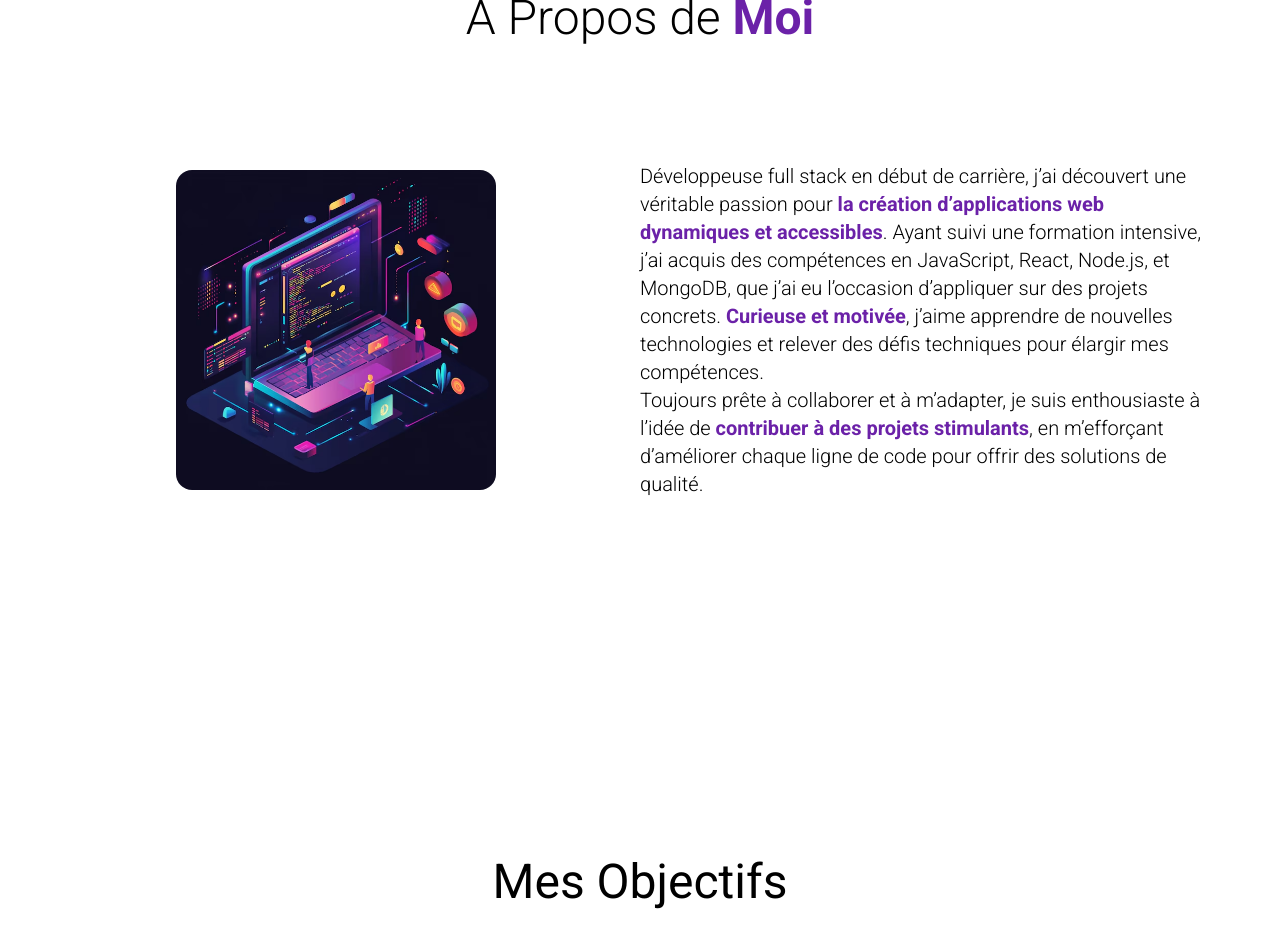
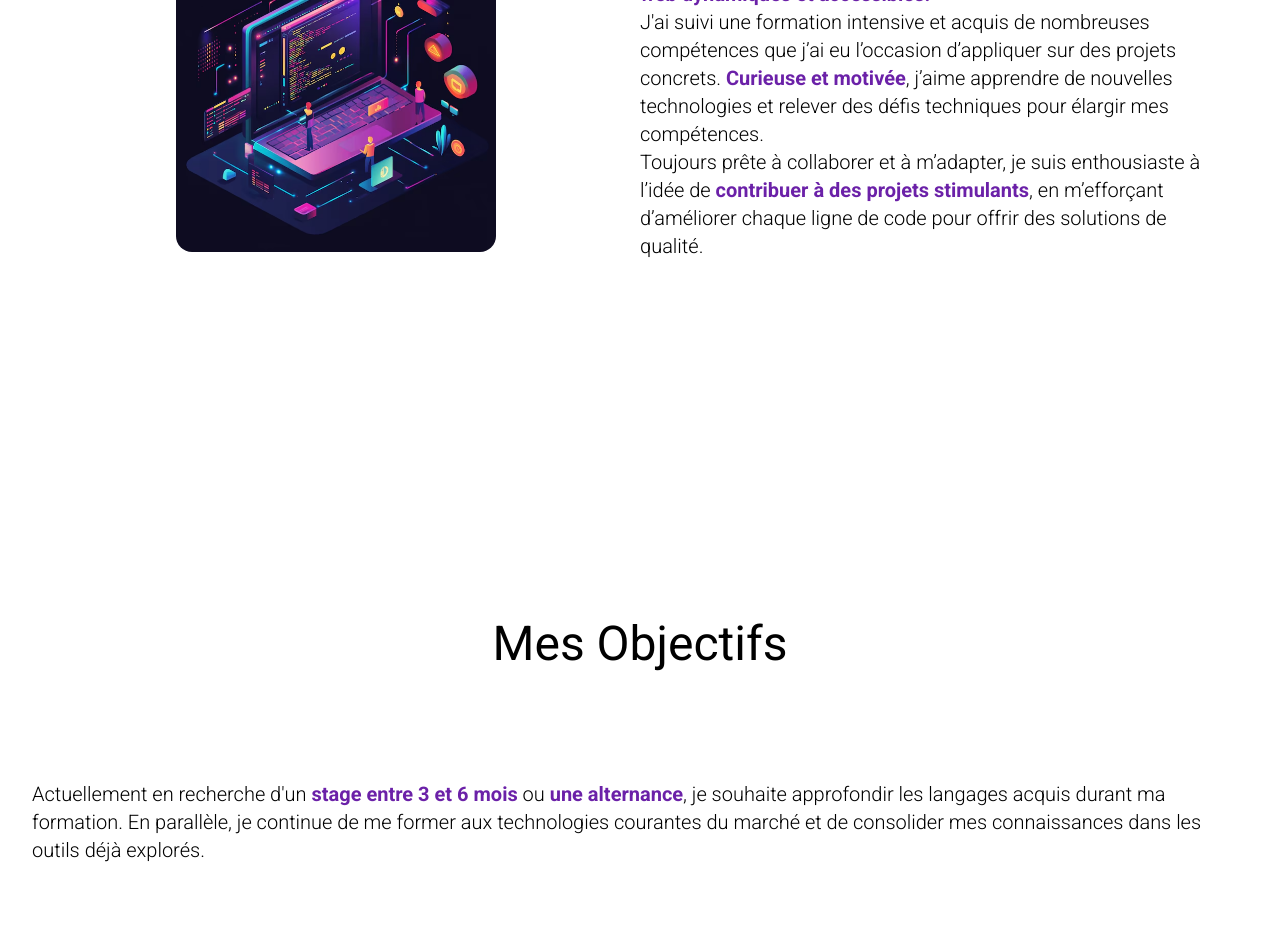
Before and after one commit to luciehelias/react-portfolio, a React (Vite) app: page / in a window 1280 px wide. Shown: the part 1040-1971 px from the top of the page. Built offline with nearby package versions, Linux system fonts and the light colour scheme.

Commit message:
update text

```diff
--- a/src/App.jsx
+++ b/src/App.jsx
@@ -1,13 +1,13 @@
 import About from "./assets/components/About";
+import Contact from "./assets/components/Contact";
 import Experience from "./assets/components/Experience";
+import Footer from "./assets/components/Footer";
+import Header from "./assets/components/Header";
 import Hero from "./assets/components/Hero";
-import Header from "./assets/components/Header";
+import Pride from "./assets/components/Pride";
+import Projects from "./assets/components/Projects";
+import Objective from "./assets/components/Objective";
 import Technologies from "./assets/components/Technologies";
-import Projects from "./assets/components/Projects";
-import Pride from "./assets/components/Pride";
-import Contact from "./assets/components/Contact";
-import Future from "./assets/components/Future";
-import Footer from "./assets/components/Footer";
 
 const App = () => {
   return (
@@ -16,13 +16,12 @@ const App = () => {
       <div className="top-0 -z-10 size-full bg-white fixed ">
         <div className="absolute bottom-auto left-auto right-0 top-0 size-[500px] translate-x-[-30%] translate-y-[20%] rounded-full bg-[rgba(173,109,244,0.5)] opacity-50 blur-[80px]" />
       </div>
-
       {/* fin du background */}
       <Header />
       <div className="container mx-auto px-8">
         <Hero />
         <About />
-        <Future />
+        <Objective />
         <Technologies />
         <Projects />
         <Experience />
--- a/src/assets/components/About.jsx
+++ b/src/assets/components/About.jsx
@@ -4,8 +4,8 @@ import { motion } from "framer-motion";
 
 const About = () => {
   return (
-    <div id="about" className="pt-20 pb-4">
-      <h1 className="my-20 text-center text-5xl font-light">
+    <div id="about" className="lg:pt-20 pt-10 pb-4">
+      <h1 className="my-8 lg:my-20 text-center text-2xl lg:text-5xl font-light">
         A Propos de <span className=" text-purple-800 font-semibold">Moi</span>
       </h1>
       <div className="flex flex-wrap items-center">
@@ -27,16 +27,17 @@ const About = () => {
               whileInView={{ opacity: 1, x: 0 }}
               initial={{ opacity: 0, x: 100 }}
               transition={{ duration: 1.5 }}
-              className="my-4 max-w-xl py-6 font-light whitespace-pre-line text-xl"
+              className="my-4 max-w-xl py-6 font-light whitespace-pre-line text-l lg:text-xl"
             >
-              Développeuse full stack en début de carrière, j’ai découvert une
-              véritable passion pour{" "}
+              Développeuse full stack en début de parcours professionnel, j’ai
+              découvert une véritable passion pour{" "}
               <span className="font-bold text-purple-800">
-                la création d’applications web dynamiques et accessibles
+                la création d’applications web dynamiques et accessibles.
               </span>
-              . Ayant suivi une formation intensive, j’ai acquis des compétences
-              en JavaScript, React, Node.js, et MongoDB, que j’ai eu l’occasion
-              d’appliquer sur des projets concrets.{" "}
+              <br />
+              J'ai suivi une formation intensive et acquis de nombreuses
+              compétences que j’ai eu l’occasion d’appliquer sur des projets
+              concrets.{" "}
               <span className="font-bold text-purple-800">
                 Curieuse et motivée
               </span>
--- a/src/assets/components/Contact.jsx
+++ b/src/assets/components/Contact.jsx
@@ -45,7 +45,7 @@ const Contact = () => {
         whileInView={{ opacity: 1, x: 0 }}
         initial={{ opacity: 0, x: -100 }}
         transition={{ duration: 1.5 }}
-        className="my-10 text-center text-5xl"
+        className="my-10 text-center text-2xl lg:text-5xl"
       >
         Contactez-moi
       </motion.h1>
--- a/src/assets/components/Experience.jsx
+++ b/src/assets/components/Experience.jsx
@@ -4,12 +4,12 @@ import { motion } from "framer-motion";
 
 const Experience = () => {
   return (
-    <div id="experiences" className="pt-20 pb-4">
+    <div id="experiences" className="lg:pt-20 pt-10 lg:pb-4">
       <motion.h1
         whileInView={{ opacity: 1, x: 0 }}
         initial={{ opacity: 0, x: -100 }}
         transition={{ duration: 1.5 }}
-        className="my-20 text-center text-5xl"
+        className="my-20 text-center text-2xl lg:text-5xl"
       >
         Mon parcours
       </motion.h1>
@@ -17,7 +17,7 @@ const Experience = () => {
         {EXPERIENCES.map((experience, index) => (
           <div
             key={index}
-            className="mb-8 flex flex-wrap lg:justify-center pb-4"
+            className="lg:mb-8 mb-4 flex flex-wrap lg:justify-center pb-4"
           >
             <motion.div
               whileInView={{ opacity: 1, x: 0 }}
@@ -51,7 +51,7 @@ const Experience = () => {
                 </h2>
               </div>
 
-              <p className="mb-4 text-neutral-500 lg:text-base">
+              <p className="mb-4 text-neutral-500 text-sm lg:text-base">
                 {experience.description}
               </p>
               <div className="flex flex-wrap gap-2">
--- a/src/assets/components/Future.jsx
+++ b/src/assets/components/Objective.jsx
@@ -1,14 +1,14 @@
 import { motion } from "framer-motion";
 
-const Future = () => {
+const Objective = () => {
   return (
-    <div id="future" className="pt-20 pb-4 lg:my-36">
+    <div id="future" className="lg:pt-20 pt-10 pb-4 lg:my-36">
       <div className="flex flex-col ">
         <motion.h1
           whileInView={{ opacity: 1, y: 0 }}
           initial={{ opacity: 0, y: -100 }}
           transition={{ duration: 1.5 }}
-          className="my-20 text-center text-5xl "
+          className="my-8 lg:my-20 text-center text-2xl lg:text-5xl"
         >
           Mes Objectifs
         </motion.h1>
@@ -16,23 +16,23 @@ const Future = () => {
           whileInView={{ opacity: 1, x: 0 }}
           initial={{ opacity: 0, x: 100 }}
           transition={{ duration: 1.4 }}
-          className="my-2 py-6 font-light whitespace-pre-line text-xl"
+          className="my-2 pb-4 lg:py-6 font-light whitespace-pre-line text-l lg:text-xl"
         >
-          Recherche active d'un{" "}
+          Actuellement en recherche d'un{" "}
           <span className="font-bold text-purple-800">
             stage entre 3 et 6 mois
           </span>{" "}
-          ou <span className="font-bold text-purple-800">une alternance</span>{" "}
-          afin de pouvoir continuer à me perfectionner dans les languages que
-          j'ai appris pendant ma formation. En parallèle, je continue à me
-          former aux autres languages les plus courants sur le marché et à me
-          tenir à jour des languages que j'ai commencé à apprendre.
+          ou <span className="font-bold text-purple-800">une alternance</span>,
+          je souhaite approfondir les langages acquis durant ma formation. En
+          parallèle, je continue de me former aux technologies courantes du
+          marché et de consolider mes connaissances dans les outils déjà
+          explorés.
         </motion.p>
         <motion.p
           whileInView={{ opacity: 1, x: 0 }}
           initial={{ opacity: 0, x: 100 }}
           transition={{ duration: 1.4 }}
-          className="my-2 py-6 font-light whitespace-pre-line  text-xl text-center"
+          className="lg:my-2 lg:py-6 font-light whitespace-pre-line text-l lg:text-xl text-center"
         >
           <span className="underline text-pink-600 font-bold">
             Le projet du moment
@@ -44,4 +44,4 @@ const Future = () => {
   );
 };
 
-export default Future;
+export default Objective;
--- a/src/assets/components/Pride.jsx
+++ b/src/assets/components/Pride.jsx
@@ -5,15 +5,15 @@ import dansLesSongesDeKaelia from "../images/dans-les-songes-de-kaelia.png";
 
 const Future = () => {
   return (
-    <div id="future" className="pt-20 pb-4 lg:my-36">
+    <div id="future" className="lg:pt-20 pt-10 pb-4 lg:my-36">
       <div className="flex flex-col ">
         <motion.h1
           whileInView={{ opacity: 1, y: 0 }}
           initial={{ opacity: 0, y: -100 }}
           transition={{ duration: 1.5 }}
-          className="my-20 text-center text-5xl "
+          className="my-8 lg:my-20 text-center text-2xl lg:text-5xl "
         >
-          Mes autres (superbes) fiertés personnelles
+          Mes autres fiertés personnelles
         </motion.h1>
         <div className="lg:flex gap-30">
           <div className="lg:w-1/2">
@@ -66,7 +66,7 @@ const Future = () => {
             </motion.p>
           </div>
           <motion.div
-            className="flex w-full lg:w-1/2 gap-20 lg:ml-4 lg:justify-center lg:items-center"
+            className="flex w-full lg:w-1/2 gap-6 lg:gap-20 lg:ml-4 lg:justify-center lg:items-center"
             whileInView={{ opacity: 1, x: 0 }}
             initial={{ opacity: 0, x: 100 }}
             transition={{ duration: 1 }}
--- a/src/assets/components/Technologies.jsx
+++ b/src/assets/components/Technologies.jsx
@@ -27,42 +27,58 @@ const iconVariants = (duration) => ({
 const Technologies = () => {
   const technologies = [
     {
-      icon: <RiJavascriptLine className="text-7xl text-yellow-400" />,
+      icon: (
+        <RiJavascriptLine className="text-5xl lg:text-7xl text-yellow-400" />
+      ),
       name: "JavaScript",
     },
-    { icon: <FaHtml5 className="text-7xl text-orange-500" />, name: "HTML5" },
-    { icon: <FaCss3Alt className="text-7xl text-sky-600" />, name: "CSS3" },
     {
-      icon: <SiTypescript className="text-7xl text-sky-600" />,
+      icon: <FaHtml5 className="text-5xl lg:text-7xl text-orange-500" />,
+      name: "HTML5",
+    },
+    {
+      icon: <FaCss3Alt className="text-5xl lg:text-7xl text-sky-600" />,
+      name: "CSS3",
+    },
+    {
+      icon: <SiTypescript className="text-5xl lg:text-7xl text-sky-600" />,
       name: "TypeScript",
     },
     {
-      icon: <SiTailwindcss className="text-7xl text-blue-400" />,
+      icon: <SiTailwindcss className="text-5xl lg:text-7xl text-blue-400" />,
       name: "Tailwind CSS",
     },
     {
-      icon: <RiReactjsLine className="text-7xl text-cyan-400" />,
+      icon: <RiReactjsLine className="text-5xl lg:text-7xl text-cyan-400" />,
       name: "React",
     },
     {
-      icon: <TbBrandReactNative className="text-7xl text-cyan-400" />,
+      icon: (
+        <TbBrandReactNative className="text-6xl lg:text-7xl text-cyan-400" />
+      ),
       name: "React Native",
     },
     {
-      icon: <SiMongodb className="text-7xl text-green-400" />,
+      icon: <SiMongodb className="text-5xl lg:text-7xl text-green-400" />,
       name: "MongoDB",
     },
-    { icon: <FaNodeJs className="text-7xl text-green-400" />, name: "Node.js" },
-    { icon: <SiExpress className="text-7xl text-gray-400" />, name: "Express" },
+    {
+      icon: <FaNodeJs className="text-5xl lg:text-7xl text-green-400" />,
+      name: "Node.js",
+    },
+    {
+      icon: <SiExpress className="text-5xl lg:text-7xl text-gray-400" />,
+      name: "Express",
+    },
   ];
 
   return (
-    <div className="lg:my-24">
+    <div className="lg:my-24 lg:pt-20 pt-10 pb-4">
       <motion.h1
         whileInView={{ opacity: 1, y: 0 }}
         initial={{ opacity: 0, y: -100 }}
         transition={{ duration: 1.5 }}
-        className="my-20 text-center text-5xl "
+        className="my-8 lg:my-20 text-center text-2xl lg:text-5xl"
       >
         Technologies
       </motion.h1>
@@ -78,10 +94,10 @@ const Technologies = () => {
             variants={iconVariants(index + 2)}
             initial="initial"
             animate="animate"
-            className="relative border-2 border-neutral-400 rounded-2xl p-4 flex flex-col items-center gap-6"
+            className="relative border-2 border-neutral-400 rounded-2xl p-4 flex flex-col items-center lg:gap-6 w-20 lg:w-auto"
           >
             {tech.icon}
-            <span className="text-sm font-semibold text-neutral-800">
+            <span className="text-xs lg:text-sm font-semibold text-neutral-800 text-wrap pt-2 lg:pt-0">
               {tech.name}
             </span>
           </motion.div>
```
Also changed, not shown: src/assets/components/Hero.jsx (+5 -5 lines), src/assets/components/Projects.jsx (+5 -5 lines).
